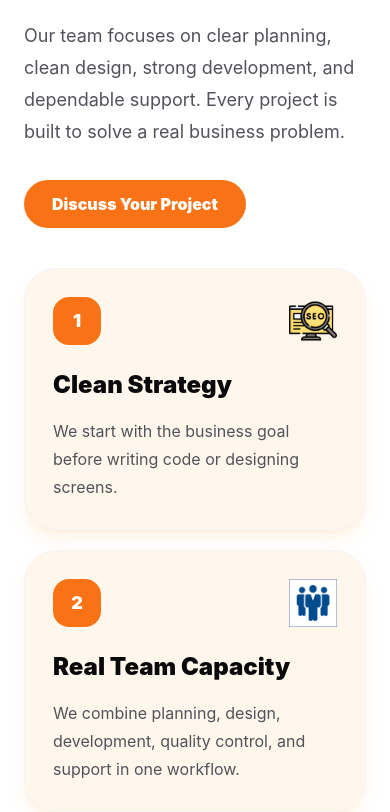
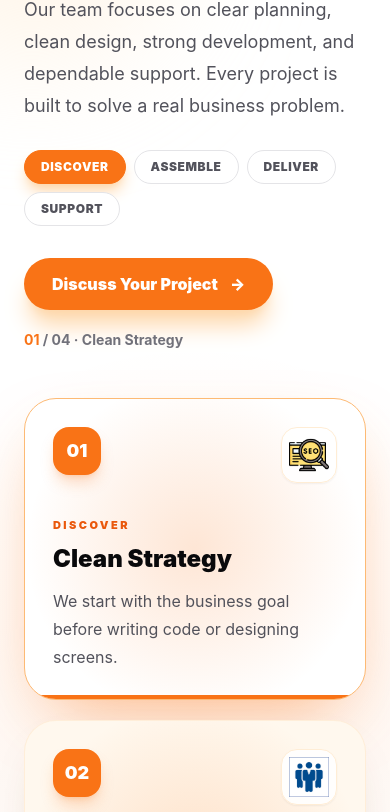
Before and after one commit to oasifashraf/aannahl-website-nextjs, a Next.js app: page / in a window 390 px wide. Shown: the part 5521-6333 px from the top of the page. Built offline with nearby package versions, Linux system fonts and the light colour scheme.

Commit message:
section edit

```diff
--- a/src/components/home/HomeWhyChoose.tsx
+++ b/src/components/home/HomeWhyChoose.tsx
@@ -1,31 +1,214 @@
+'use client';
+
 import Image from 'next/image';
 import Link from 'next/link';
+import {
+  motion,
+  useMotionTemplate,
+  useMotionValue,
+  useReducedMotion,
+  useSpring,
+  useTransform,
+} from 'framer-motion';
+import { useState, type MouseEvent } from 'react';
 import { whyChooseUs } from '@/data/siteData';
-import MotionSection from '@/components/animations/MotionSection';
+
+const featureLabels = ['Discover', 'Assemble', 'Deliver', 'Support'];
+
+type FeatureCardProps = {
+  index: number;
+  active: boolean;
+  onSelect: () => void;
+  item: (typeof whyChooseUs)[number];
+};
+
+function FeatureCard({ item, index, active, onSelect }: FeatureCardProps) {
+  const reduceMotion = useReducedMotion();
+  const pointerX = useMotionValue(0);
+  const pointerY = useMotionValue(0);
+  const rotateX = useSpring(useTransform(pointerY, [-0.5, 0.5], [6, -6]), {
+    stiffness: 240,
+    damping: 24,
+  });
+  const rotateY = useSpring(useTransform(pointerX, [-0.5, 0.5], [-6, 6]), {
+    stiffness: 240,
+    damping: 24,
+  });
+  const glowX = useTransform(pointerX, [-0.5, 0.5], ['20%', '80%']);
+  const glowY = useTransform(pointerY, [-0.5, 0.5], ['20%', '80%']);
+  const glow = useMotionTemplate`radial-gradient(260px circle at ${glowX} ${glowY}, rgba(249, 115, 22, 0.18), transparent 65%)`;
+
+  const handlePointerMove = (event: MouseEvent<HTMLButtonElement>) => {
+    if (reduceMotion) return;
+    const bounds = event.currentTarget.getBoundingClientRect();
+    pointerX.set((event.clientX - bounds.left) / bounds.width - 0.5);
+    pointerY.set((event.clientY - bounds.top) / bounds.height - 0.5);
+  };
+
+  const resetTilt = () => {
+    pointerX.set(0);
+    pointerY.set(0);
+  };
+
+  return (
+    <motion.button
+      type="button"
+      onClick={onSelect}
+      onFocus={onSelect}
+      onMouseMove={handlePointerMove}
+      onMouseLeave={resetTilt}
+      aria-pressed={active}
+      initial={{ opacity: 0, y: 36, scale: 0.96 }}
+      whileInView={{ opacity: 1, y: 0, scale: 1 }}
+      viewport={{ once: true, amount: 0.35 }}
+      transition={{ duration: 0.65, delay: reduceMotion ? 0 : index * 0.1, ease: [0.22, 1, 0.36, 1] }}
+      style={reduceMotion ? undefined : { rotateX, rotateY, transformPerspective: 900 }}
+      className={`group relative min-h-[260px] overflow-hidden rounded-[2rem] border p-7 text-left transition-[border-color,box-shadow,background-color] duration-500 focus-visible:outline-none focus-visible:ring-4 focus-visible:ring-orange-200 sm:min-h-[280px] ${
+        active
+          ? 'border-orange-300 bg-white shadow-[0_28px_70px_-28px_rgba(249,115,22,0.55)]'
+          : 'border-orange-100/80 bg-[#fff8ee] shadow-[0_18px_50px_-32px_rgba(87,52,16,0.38)] hover:border-orange-200'
+      }`}
+    >
+      <motion.span className="pointer-events-none absolute inset-0" style={{ background: glow }} />
+      <span className="pointer-events-none absolute inset-x-8 top-0 h-px bg-gradient-to-r from-transparent via-orange-400/70 to-transparent opacity-0 transition-opacity duration-500 group-hover:opacity-100" />
+
+      <span className="relative flex items-start justify-between gap-5">
+        <span className="relative flex h-12 w-12 items-center justify-center overflow-hidden rounded-2xl bg-orange-500 text-lg font-black text-white shadow-lg shadow-orange-500/25">
+          <span className="absolute inset-0 -translate-x-full bg-gradient-to-r from-transparent via-white/30 to-transparent transition-transform duration-700 group-hover:translate-x-full" />
+          {String(index + 1).padStart(2, '0')}
+        </span>
+        <motion.span
+          animate={active && !reduceMotion ? { rotate: [0, -6, 6, 0], scale: [1, 1.08, 1] } : {}}
+          transition={{ duration: 0.55 }}
+          className="flex h-14 w-14 items-center justify-center rounded-2xl border border-orange-100 bg-white/90 shadow-sm"
+        >
+          <Image src={item.icon} alt="" width={48} height={48} className="h-10 w-10 object-contain" />
+        </motion.span>
+      </span>
+
+      <span className="relative mt-7 block">
+        <span className="text-[11px] font-black uppercase tracking-[0.22em] text-orange-600">
+          {featureLabels[index]}
+        </span>
+        <span className="mt-2 block text-2xl font-black text-zinc-950">{item.title}</span>
+        <span className="mt-3 block leading-7 text-zinc-600">{item.text}</span>
+      </span>
+
+      <span className="absolute bottom-0 left-0 h-1 bg-orange-500 transition-all duration-500" style={{ width: active ? '100%' : '0%' }} />
+    </motion.button>
+  );
+}
 
 export default function HomeWhyChoose() {
+  const reduceMotion = useReducedMotion();
+  const [activeFeature, setActiveFeature] = useState(0);
+  const spotlightX = useMotionValue(50);
+  const spotlightY = useMotionValue(50);
+  const spotlight = useMotionTemplate`radial-gradient(520px circle at ${spotlightX}% ${spotlightY}%, rgba(249, 115, 22, 0.10), transparent 70%)`;
+
+  const handleSectionPointer = (event: MouseEvent<HTMLElement>) => {
+    if (reduceMotion) return;
+    const bounds = event.currentTarget.getBoundingClientRect();
+    spotlightX.set(((event.clientX - bounds.left) / bounds.width) * 100);
+    spotlightY.set(((event.clientY - bounds.top) / bounds.height) * 100);
+  };
+
   return (
-    <MotionSection className="section-pad bg-white">
-      <div className="mx-auto grid max-w-7xl gap-10 lg:grid-cols-[0.88fr_1.12fr] lg:items-center">
-        <div>
-          <span className="text-sm font-black uppercase tracking-[0.25em] text-orange-600">Why Choose Aan Nahl</span>
-          <h2 className="mt-4 text-4xl font-black leading-tight text-zinc-950 md:text-5xl">We build digital products with purpose and precision.</h2>
-          <p className="mt-5 text-lg leading-8 text-zinc-600">Our team focuses on clear planning, clean design, strong development, and dependable support. Every project is built to solve a real business problem.</p>
-          <Link href="/contact" className="mt-8 inline-block rounded-full bg-orange-500 px-7 py-3 font-black text-white transition hover:-translate-y-1 hover:bg-zinc-950">Discuss Your Project</Link>
-        </div>
-        <div className="grid gap-5 sm:grid-cols-2">
-          {whyChooseUs.map((item, index) => (
-            <article key={item.title} className="card-hover rounded-[2rem] border border-zinc-100 bg-[#fff7eb] p-7 shadow-lg shadow-orange-100/70">
-              <div className="flex items-center justify-between gap-4">
-                <span className="flex h-12 w-12 items-center justify-center rounded-2xl bg-orange-500 text-lg font-black text-white">{index + 1}</span>
-                <Image src={item.icon} alt="" width={54} height={54} className="h-12 w-12 object-contain" />
-              </div>
-              <h3 className="mt-6 text-2xl font-black text-zinc-950">{item.title}</h3>
-              <p className="mt-4 leading-7 text-zinc-600">{item.text}</p>
-            </article>
-          ))}
+    <motion.section
+      onMouseMove={handleSectionPointer}
+      className="section-pad relative isolate overflow-hidden bg-white"
+      initial={{ opacity: 0 }}
+      whileInView={{ opacity: 1 }}
+      viewport={{ once: true, amount: 0.12 }}
+      transition={{ duration: 0.6 }}
+    >
+      <motion.div aria-hidden className="pointer-events-none absolute inset-0 -z-10" style={{ background: spotlight }} />
+      <div aria-hidden className="pointer-events-none absolute -left-28 top-20 -z-10 h-72 w-72 rounded-full bg-orange-100/50 blur-3xl" />
+      <motion.div
+        aria-hidden
+        className="pointer-events-none absolute -right-24 bottom-0 -z-10 h-80 w-80 rounded-full border border-orange-200/60"
+        animate={reduceMotion ? undefined : { rotate: 360 }}
+        transition={{ duration: 30, repeat: Infinity, ease: 'linear' }}
+      />
+
+      <div className="mx-auto grid max-w-7xl gap-12 lg:grid-cols-[0.82fr_1.18fr] lg:items-center xl:gap-20">
+        <motion.div
+          initial={{ opacity: 0, x: -38 }}
+          whileInView={{ opacity: 1, x: 0 }}
+          viewport={{ once: true, amount: 0.3 }}
+          transition={{ duration: 0.75, ease: [0.22, 1, 0.36, 1] }}
+          className="relative"
+        >
+          <div className="mb-5 flex items-center gap-3">
+            <span className="h-px w-10 bg-orange-500" />
+            <span className="text-sm font-black uppercase tracking-[0.25em] text-orange-600">Why Choose Aan Nahl</span>
+          </div>
+          <h2 className="max-w-xl text-4xl font-black leading-[1.04] tracking-[-0.035em] text-zinc-950 md:text-5xl xl:text-6xl">
+            We build digital products with{' '}
+            <span className="relative inline-block">
+              purpose
+              <motion.span
+                aria-hidden
+                className="absolute -bottom-1 left-0 h-2 w-full rounded-full bg-orange-300/55"
+                initial={{ scaleX: 0, originX: 0 }}
+                whileInView={{ scaleX: 1 }}
+                viewport={{ once: true }}
+                transition={{ duration: 0.7, delay: 0.55 }}
+              />
+            </span>{' '}
+            and precision.
+          </h2>
+          <p className="mt-6 max-w-xl text-lg leading-8 text-zinc-600">
+            Our team focuses on clear planning, clean design, strong development, and dependable support. Every project is built to solve a real business problem.
+          </p>
+
+          <div className="mt-7 flex flex-wrap gap-2" aria-label="Our delivery approach">
+            {featureLabels.map((label, index) => (
+              <button
+                type="button"
+                key={label}
+                onClick={() => setActiveFeature(index)}
+                className={`rounded-full border px-4 py-2 text-xs font-black uppercase tracking-wider transition ${
+                  activeFeature === index
+                    ? 'border-orange-500 bg-orange-500 text-white shadow-lg shadow-orange-200'
+                    : 'border-zinc-200 bg-white text-zinc-600 hover:border-orange-300 hover:text-orange-600'
+                }`}
+              >
+                {label}
+              </button>
+            ))}
+          </div>
+
+          <div className="mt-8 flex flex-wrap items-center gap-5">
+            <Link
+              href="/contact"
+              className="group inline-flex items-center gap-3 rounded-full bg-orange-500 px-7 py-3.5 font-black text-white shadow-xl shadow-orange-200 transition hover:-translate-y-1 hover:bg-zinc-950 focus-visible:outline-none focus-visible:ring-4 focus-visible:ring-orange-200"
+            >
+              Discuss Your Project
+              <span className="transition-transform duration-300 group-hover:translate-x-1" aria-hidden>→</span>
+            </Link>
+            <span className="text-sm font-bold text-zinc-500" aria-live="polite">
+              <span className="text-orange-500">0{activeFeature + 1}</span> / 04 · {whyChooseUs[activeFeature].title}
+            </span>
+          </div>
+        </motion.div>
+
+        <div className="relative">
+          <div aria-hidden className="absolute left-1/2 top-8 hidden h-[calc(100%-4rem)] w-px -translate-x-1/2 bg-gradient-to-b from-transparent via-orange-200 to-transparent sm:block" />
+          <div aria-hidden className="absolute left-8 top-1/2 hidden h-px w-[calc(100%-4rem)] -translate-y-1/2 bg-gradient-to-r from-transparent via-orange-200 to-transparent sm:block" />
+          <div className="relative grid gap-5 sm:grid-cols-2">
+            {whyChooseUs.map((item, index) => (
+              <FeatureCard
+                key={item.title}
+                item={item}
+                index={index}
+                active={activeFeature === index}
+                onSelect={() => setActiveFeature(index)}
+              />
+            ))}
+          </div>
         </div>
       </div>
-    </MotionSection>
+    </motion.section>
   );
 }
```
